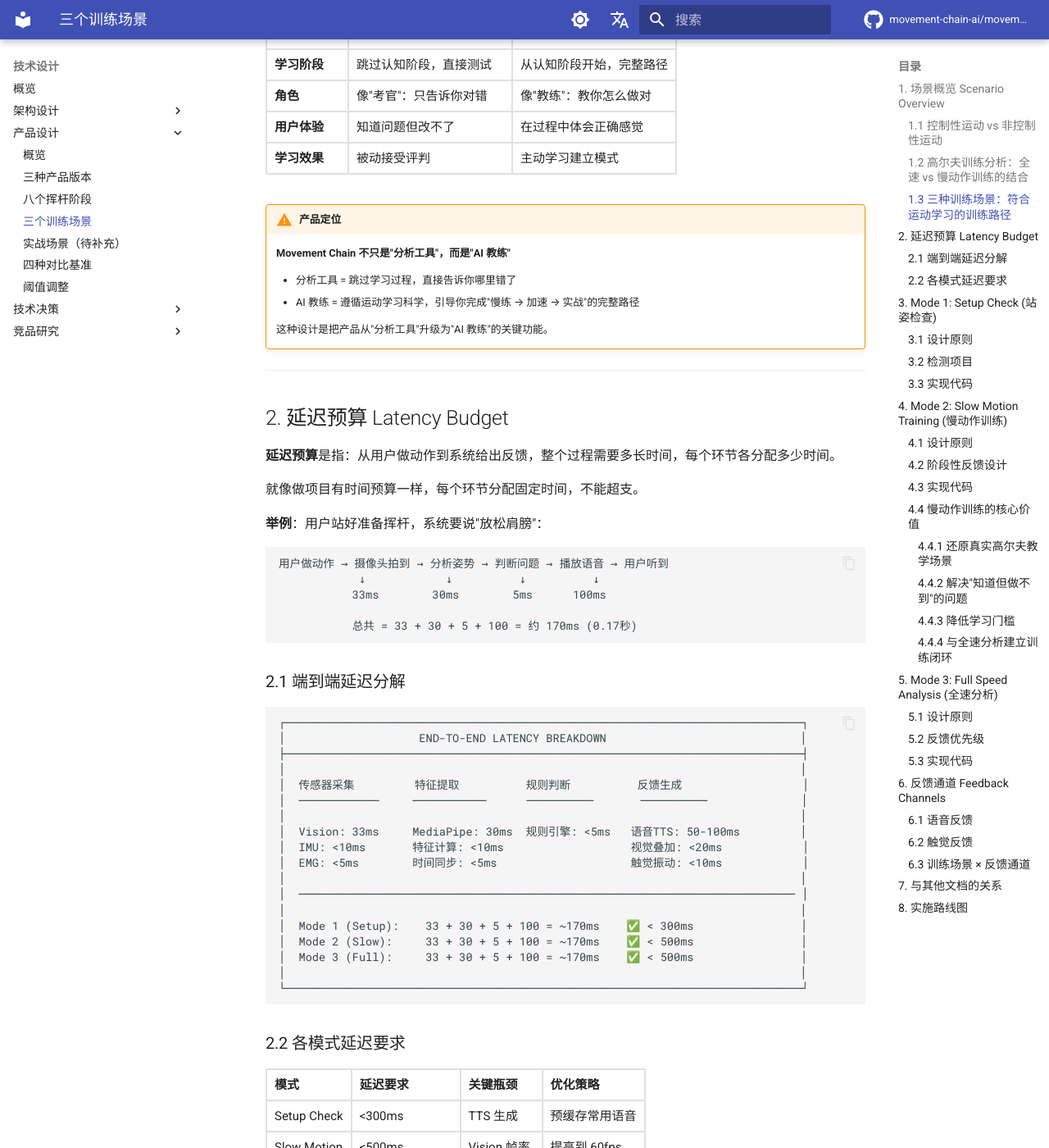
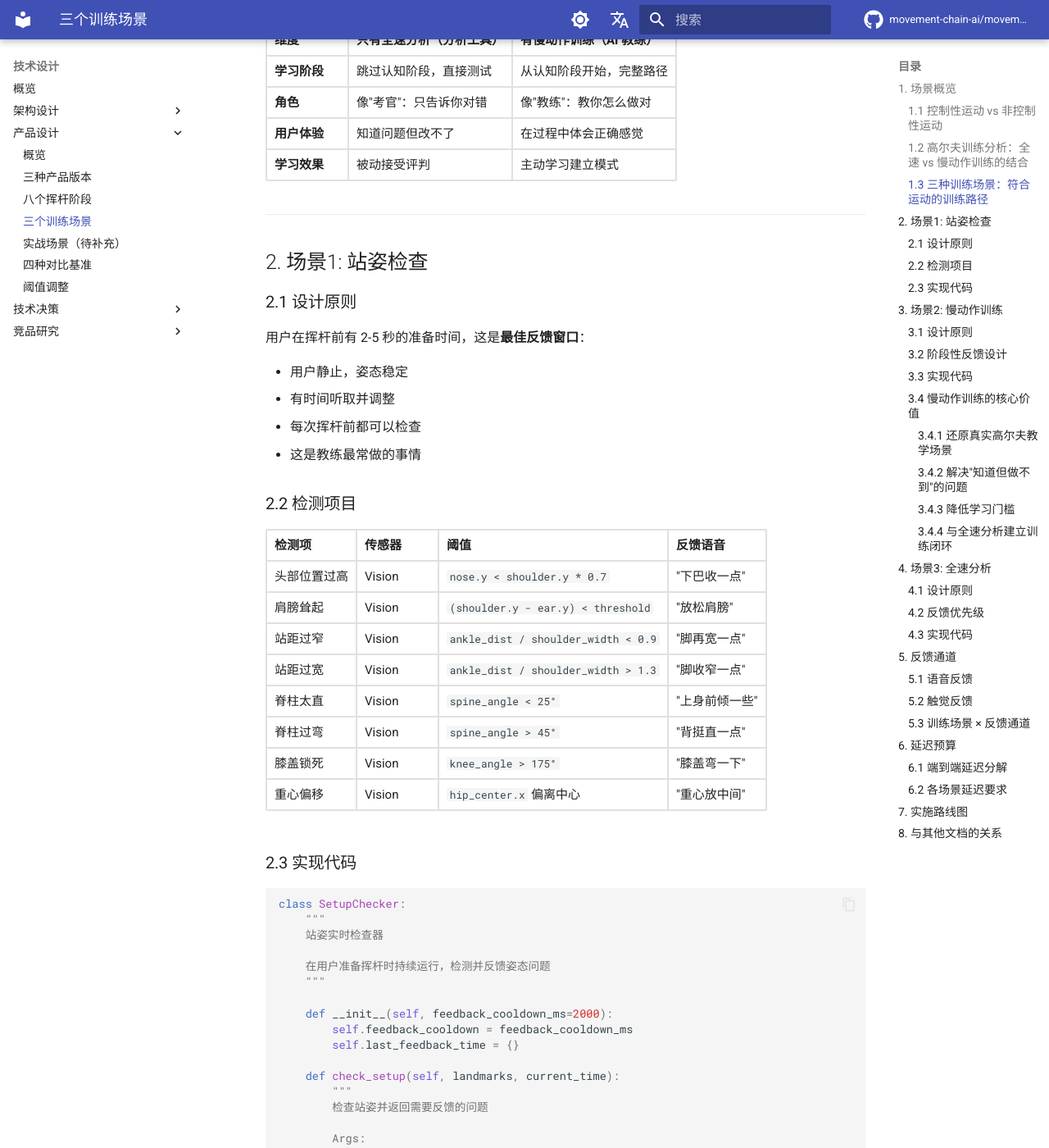
Before and after one commit to movement-chain-ai/movement-chain-docs, an MkDocs documentation site: the page built from docs/zh/design/specs/three-training-scenarios.md, in a window 1280 px wide and 1400 px high, scrolled down 3935 px. Shown: the whole window at 82% size. Built offline with MkDocs 1.6.1 and Material for MkDocs 9.7.7, drawn with Linux system fonts in a browser that asks for light colours; comment, search, counter and statistics services are not loaded; the version menu is left out; some of the changed text lies outside the part shown.

Commit message:
docs: 重新组织三个训练场景文档结构
- 将延迟预算章节移至第6节（反馈通道之后）
- 调整后续章节编号：实施路线图→7，与其他文档的关系→8
- 统一中文标题命名（场景1/2/3）
- 简化英文双语标题

🤖 Generated with [Claude Code](https://claude.com/claude-code)

Co-Authored-By: Claude Opus 4.5 <noreply@anthropic.com>

````diff
--- a/docs/zh/design/specs/three-training-scenarios.md
+++ b/docs/zh/design/specs/three-training-scenarios.md
@@ -1,4 +1,4 @@
-# 三个训练场景 Three Training Scenarios
+# 三个训练场景
 
 > **文档目的**: 定义三种训练场景的延迟要求、触发条件和实现策略
 >
@@ -6,7 +6,7 @@
 >
 ---
 
-## 1. 场景概览 Scenario Overview
+## 1. 场景概览
 
 ```text
 ┌─────────────────────────────────────────────────────────────────────────────┐
@@ -41,7 +41,7 @@
 └─────────────────────────────────────────────────────────────────────────────┘
 ```
 
-在设计反馈系统之前，需要理解一个关键的运动分类维度：**动作过程中能否被干预**。
+在设计训练场景和反馈通道之前，需要理解一个关键的运动分类维度：**动作过程中能否被干预**。
 
 ### 1.1 控制性运动 vs 非控制性运动
 
@@ -117,11 +117,9 @@
 | ✅ **两者结合** | 慢动作训练建立模式 → 全速分析验证迁移 |
 
 !!! tip "核心洞察"
-    Mode 2（慢动作训练）不是"降级版"的分析，而是**真正改变用户动作的关键环节**。
+    非控制性运动（如全速挥杆）虽然可以实时采集和分析数据，但由于动作过快（<1.5秒），用户无法在执行过程中根据反馈进行调整。因此，将非控制性运动分解为若干控制性运动（慢动作训练），可以实现"边做边纠正"，帮助用户建立正确的运动模式，再逐步加速迁移到全速动作。
 
-    全速分析告诉你"哪里错了"，慢动作训练教你"怎么做对"。
-
-### 1.3 三种训练场景：符合运动学习的训练路径
+### 1.3 三种训练场景：符合运动的训练路径
 
 三种训练场景的设计**遵循运动学习的科学规律**。模仿了真人教练的教法，也是经过验证的有效学习方法。
 
@@ -166,68 +164,11 @@
 | **用户体验** | 知道问题但改不了 | 在过程中体会正确感觉 |
 | **学习效果** | 被动接受评判 | 主动学习建立模式 |
 
-!!! warning "产品定位"
-    **Movement Chain 不只是"分析工具"，而是"AI 教练"**
-
-    - 分析工具 = 跳过学习过程，直接告诉你哪里错了
-    - AI 教练 = 遵循运动学习科学，引导你完成"慢练 → 加速 → 实战"的完整路径
-
-    这种设计是把产品从"分析工具"升级为"AI 教练"的关键功能。
-
 ---
 
-## 2. 延迟预算 Latency Budget
+## 2. 场景1: 站姿检查
 
-**延迟预算**是指：从用户做动作到系统给出反馈，整个过程需要多长时间，每个环节各分配多少时间。
-
-就像做项目有时间预算一样，每个环节分配固定时间，不能超支。
-
-**举例**：用户站好准备挥杆，系统要说"放松肩膀"：
-
-```text
-用户做动作 → 摄像头拍到 → 分析姿势 → 判断问题 → 播放语音 → 用户听到
-            ↓            ↓          ↓          ↓
-           33ms        30ms        5ms      100ms
-
-           总共 = 33 + 30 + 5 + 100 = 约 170ms (0.17秒)
-```
-
-### 2.1 端到端延迟分解
-
-```text
-┌─────────────────────────────────────────────────────────────────────────────┐
-│                    END-TO-END LATENCY BREAKDOWN                             │
-├─────────────────────────────────────────────────────────────────────────────┤
-│                                                                             │
-│  传感器采集         特征提取          规则判断          反馈生成                  │
-│  ────────────     ───────────      ──────────       ──────────              │
-│                                                                             │
-│  Vision: 33ms     MediaPipe: 30ms  规则引擎: <5ms   语音TTS: 50-100ms         │
-│  IMU: <10ms       特征计算: <10ms                   视觉叠加: <20ms            │
-│  EMG: <5ms        时间同步: <5ms                    触觉振动: <10ms            │
-│                                                                             │
-│  ────────────────────────────────────────────────────────────────────────── │
-│                                                                             │
-│  Mode 1 (Setup):    33 + 30 + 5 + 100 = ~170ms    ✅ < 300ms                │
-│  Mode 2 (Slow):     33 + 30 + 5 + 100 = ~170ms    ✅ < 500ms                │
-│  Mode 3 (Full):     33 + 30 + 5 + 100 = ~170ms    ✅ < 500ms                │
-│                                                                             │
-└─────────────────────────────────────────────────────────────────────────────┘
-```
-
-### 2.2 各模式延迟要求
-
-| 模式 | 延迟要求 | 关键瓶颈 | 优化策略 |
-|-----|---------|---------|---------|
-| Setup Check | <300ms | TTS 生成 | 预缓存常用语音 |
-| Slow Motion | <500ms | Vision 帧率 | 提高到 60fps |
-| Full Speed | <500ms (挥杆后) | 分析复杂度 | 规则引擎优先 |
-
----
-
-## 3. Mode 1: Setup Check (站姿检查)
-
-### 3.1 设计原则
+### 2.1 设计原则
 
 用户在挥杆前有 2-5 秒的准备时间，这是**最佳反馈窗口**：
 
@@ -236,7 +177,7 @@
 - 每次挥杆前都可以检查
 - 这是教练最常做的事情
 
-### 3.2 检测项目
+### 2.2 检测项目
 
 | 检测项 | 传感器 | 阈值 | 反馈语音 |
 |-------|--------|-----|---------|
@@ -249,7 +190,7 @@
 | 膝盖锁死 | Vision | `knee_angle > 175°` | "膝盖弯一下" |
 | 重心偏移 | Vision | `hip_center.x` 偏离中心 | "重心放中间" |
 
-### 3.3 实现代码
+### 2.3 实现代码
 
 ```python
 class SetupChecker:
@@ -395,9 +336,9 @@ class SetupChecker:
 
 ---
 
-## 4. Mode 2: Slow Motion Training (慢动作训练)
+## 3. 场景2: 慢动作训练
 
-### 4.1 设计原则
+### 3.1 设计原则
 
 让用户以 1/4 或 1/2 速度练习，系统可以在每个阶段给出实时反馈。
 
@@ -407,7 +348,7 @@ class SetupChecker:
 1/4 速度:  4.8 秒 (每阶段约 600ms，充足反馈时间)
 ```
 
-### 4.2 阶段性反馈设计
+### 3.2 阶段性反馈设计
 
 | 阶段 | 检测点 | 反馈内容 | 触发条件 |
 |-----|-------|---------|---------|
@@ -418,7 +359,7 @@ class SetupChecker:
 | Mid-Downswing → Impact | 击球前 | "保持手腕" | 检测到加速 |
 | Impact → Finish | 击球后 | "保持平衡" | 检测到击球 |
 
-### 4.3 实现代码
+### 3.3 实现代码
 
 ```python
 class SlowMotionCoach:
@@ -488,9 +429,9 @@ class SlowMotionCoach:
         return 'address_start'
 ```
 
-### 4.4 慢动作训练的核心价值
+### 3.4 慢动作训练的核心价值
 
-#### 4.4.1 还原真实高尔夫教学场景
+#### 3.4.1 还原真实高尔夫教学场景
 
 慢动作训练（Mode 2）模拟了专业教练教学的核心环节：
 
@@ -501,7 +442,7 @@ class SlowMotionCoach:
 | 教练说"对，就是这个感觉" | 正确模式确认反馈 |
 | 反复练习直到形成肌肉记忆 | 重复训练 + 一致性追踪 |
 
-#### 4.4.2 解决"知道但做不到"的问题
+#### 3.4.2 解决"知道但做不到"的问题
 
 全速分析能告诉用户"核心发力太晚"，但用户下一杆还是一样——因为 1.2 秒的挥杆太快，来不及调整。
 
@@ -511,7 +452,7 @@ class SlowMotionCoach:
 - 重复 50 次建立肌肉记忆
 - 全速挥杆时自动执行
 
-#### 4.4.3 降低学习门槛
+#### 3.4.3 降低学习门槛
 
 | 场景 | 没有 Mode 2 | 有 Mode 2 |
 |-----|------------|----------|
@@ -519,7 +460,7 @@ class SlowMotionCoach:
 | 技术纠正 | 知道问题但改不了 | 在慢动作中体会正确感觉 |
 | 伤后恢复 | 不敢全速打 | 安全地重建动作模式 |
 
-#### 4.4.4 与全速分析建立训练闭环
+#### 3.4.4 与全速分析建立训练闭环
 
 慢动作训练（Mode 2）和全速分析（Mode 3）共同构建了**验证 → 反馈 → 训练 → 实战**的完整学习闭环：
 
@@ -564,13 +505,13 @@ class SlowMotionCoach:
 
 ---
 
-## 5. Mode 3: Full Speed Analysis (全速分析)
+## 4. 场景3: 全速分析
 
-### 5.1 设计原则
+### 4.1 设计原则
 
 正常速度挥杆时，系统只能在**挥杆结束后**提供反馈。但反馈要足够快 (<500ms)，让用户在下一次挥杆前能消化。
 
-### 5.2 反馈优先级
+### 4.2 反馈优先级
 
 ```text
 ┌─────────────────────────────────────────────────────────────────────────────┐
@@ -596,7 +537,7 @@ class SlowMotionCoach:
 └─────────────────────────────────────────────────────────────────────────────┘
 ```
 
-### 5.3 实现代码
+### 4.3 实现代码
 
 ```python
 class PostSwingFeedback:
@@ -693,9 +634,9 @@ class PostSwingFeedback:
 
 ---
 
-## 6. 反馈通道 Feedback Channels
+## 5. 反馈通道
 
-反馈通道是指系统向用户传递信息的**形式**，与训练场景（Mode 1/2/3）是正交的两个维度。
+反馈通道是指系统向用户传递信息的**形式**，与训练场景（场景 1/2/3）是正交的两个维度。
 
 | 反馈通道 | 延迟 | 适用场景 | 优势 | 局限 |
 |---------|------|---------|------|------|
@@ -703,7 +644,7 @@ class PostSwingFeedback:
 | **视觉反馈** | <20ms | 所有场景 | 精确展示位置/角度 | 用户需看屏幕 |
 | **触觉反馈** | <50ms | 慢动作训练 | 唯一能实时干预的方式 | 信息量有限 |
 
-### 6.1 语音反馈
+### 5.1 语音反馈
 
 **预录制语音文件**
 
@@ -747,7 +688,7 @@ class FeedbackSpeaker {
 }
 ```
 
-### 6.2 触觉反馈
+### 5.2 触觉反馈
 
 触觉反馈 (<50ms 延迟) 是唯一能在挥杆过程中实时干预的方式。
 
@@ -782,17 +723,84 @@ class FeedbackSpeaker {
 | 下杆过早释放 | 手腕角度过早变化 | 短振 2次 |
 | 疲劳预警 | EMG 激活强度下降 30% | 长振 1次 |
 
-### 6.3 训练场景 × 反馈通道
+### 5.3 训练场景 × 反馈通道
 
 | 训练场景 | 语音反馈 | 视觉反馈 | 触觉反馈 |
 |---------|---------|---------|---------|
-| **Mode 1: 站姿检查** | ✅ 主要 | ✅ 辅助 | ❌ 不适用 |
-| **Mode 2: 慢动作训练** | ✅ 主要 | ✅ 辅助 | ✅ 可选 |
-| **Mode 3: 全速分析** | ✅ 辅助 | ✅ 主要（事后回放） | ❌ 太快无法干预 |
+| **Scenario 1: 站姿检查** | ✅ 主要 | ✅ 辅助 | ❌ 不适用 |
+| **Scenario 2: 慢动作训练** | ✅ 主要 | ✅ 辅助 | ✅ 可选 |
+| **Scenario 3: 全速分析** | ✅ 辅助 | ✅ 主要（事后回放） | ❌ 太快无法干预 |
 
 ---
 
-## 7. 与其他文档的关系
+## 6. 延迟预算
+
+**延迟预算(Latency Budget)**是指：从用户做动作到系统给出反馈，整个过程需要多长时间，每个环节各分配多少时间。
+
+就像做项目有时间预算一样，每个环节分配固定时间，不能超支。
+
+**举例**：用户站好准备挥杆，系统要说"放松肩膀"：
+
+```text
+用户做动作 → 摄像头拍到 → 分析姿势 → 判断问题 → 播放语音 → 用户听到
+            ↓            ↓          ↓          ↓
+           33ms        30ms        5ms      100ms
+
+           总共 = 33 + 30 + 5 + 100 = 约 170ms (0.17秒)
+```
+
+### 6.1 端到端延迟分解
+
+```text
+┌─────────────────────────────────────────────────────────────────────────────┐
+│                    END-TO-END LATENCY BREAKDOWN                             │
+├─────────────────────────────────────────────────────────────────────────────┤
+│                                                                             │
+│  传感器采集         特征提取          规则判断          反馈生成                  │
+│  ────────────     ───────────      ──────────       ──────────              │
+│                                                                             │
+│  Vision: 33ms     MediaPipe: 30ms  规则引擎: <5ms   语音TTS: 50-100ms         │
+│  IMU: <10ms       特征计算: <10ms                   视觉叠加: <20ms            │
+│  EMG: <5ms        时间同步: <5ms                    触觉振动: <10ms            │
+│                                                                             │
+│  ────────────────────────────────────────────────────────────────────────── │
+│                                                                             │
+│  延迟预算:    33 + 30 + 5 + 100 = ~170ms                                     │
+└─────────────────────────────────────────────────────────────────────────────┘
+```
+
+### 6.2 各场景延迟要求
+
+| 场景 | 延迟要求 | 敏感环节 | 原因 | 优化策略 |
+|-----|---------|---------|------|---------|
+| Setup Check | <300ms | TTS 生成 | 用户静止等待，语音是主要反馈方式，TTS 占总延迟 60% | 预缓存常用语音 |
+| Slow Motion | <500ms | Vision 帧率 | 需要追踪连续动作，30fps 每帧 33ms 会累积误差 | 提高到 60fps |
+| Full Speed | <500ms (挥杆后) | 分析复杂度 | 挥杆后需综合多指标判断，规则越多耗时越长 | 规则引擎优先 |
+
+---
+
+## 7. 实施路线图
+
+> 📐 **详细规格**: 完整的 MVP 开发阶段见 [MVP 开发计划](../architecture/mvp-plan.md)
+
+| 阶段 | 内容 | 优先级 | 说明 |
+|------|------|--------|------|
+| **MVP** | Scenario 3: 全速分析 + 挥杆后反馈 | 🔴 必须 | MVP 核心功能 |
+| **Post-MVP** | Scenario 1: 站姿检查 | 🟡 高 | 需要静态姿态检测 |
+| **Post-MVP** | Scenario 2: 慢动作训练 | 🟡 高 | 实时处理复杂度高 |
+| **Post-MVP** | 触觉振动反馈 | 🟡 中 | 需要 Apple Watch 联动 |
+| **Post-MVP** | LLM 个性化反馈 | 🟢 可选 | 按用户特征定制 |
+
+!!! info "为什么 MVP 只做 Scenario 3?"
+    1. **无实时约束** — 可以反复回放同一录制，逐帧调试
+    2. **完整数据** — 录制完成后数据完整，不会丢帧
+    3. **优先验证核心价值** — 时间对齐是否正确比实时性更重要
+
+---
+
+---
+
+## 8. 与其他文档的关系
 
 ```mermaid
 graph TD
@@ -814,26 +822,5 @@ graph TD
 | [生物力学基准](../../prerequisites/foundations/biomechanics-benchmarks.md) | 指标阈值 | 问题判断标准 |
 | [传感器映射](../architecture/sensor-data-processing.md) | 传感器能力 | 检测方法选择 |
 
----
-
-## 8. 实施路线图
-
-> 📐 **详细规格**: 完整的 MVP 开发阶段见 [MVP 开发计划](../architecture/mvp-plan.md)
-
-| 阶段 | 内容 | 优先级 | 说明 |
-|------|------|--------|------|
-| **MVP** | Mode 3: 全速分析 + 挥杆后反馈 | 🔴 必须 | MVP 核心功能 |
-| **Post-MVP** | Mode 1: 站姿检查 | 🟡 高 | 需要静态姿态检测 |
-| **Post-MVP** | Mode 2: 慢动作训练 | 🟡 高 | 实时处理复杂度高 |
-| **Post-MVP** | 触觉振动反馈 | 🟡 中 | 需要 Apple Watch 联动 |
-| **Post-MVP** | LLM 个性化反馈 | 🟢 可选 | 按用户特征定制 |
-
-!!! info "为什么 MVP 只做 Mode 3?"
-    1. **无实时约束** — 可以反复回放同一录制，逐帧调试
-    2. **完整数据** — 录制完成后数据完整，不会丢帧
-    3. **优先验证核心价值** — 时间对齐是否正确比实时性更重要
-
----
-
-**最后更新**: 2026-01-04
+**最后更新**: 2026-01-05
 **维护者**: Movement Chain AI Team
````
